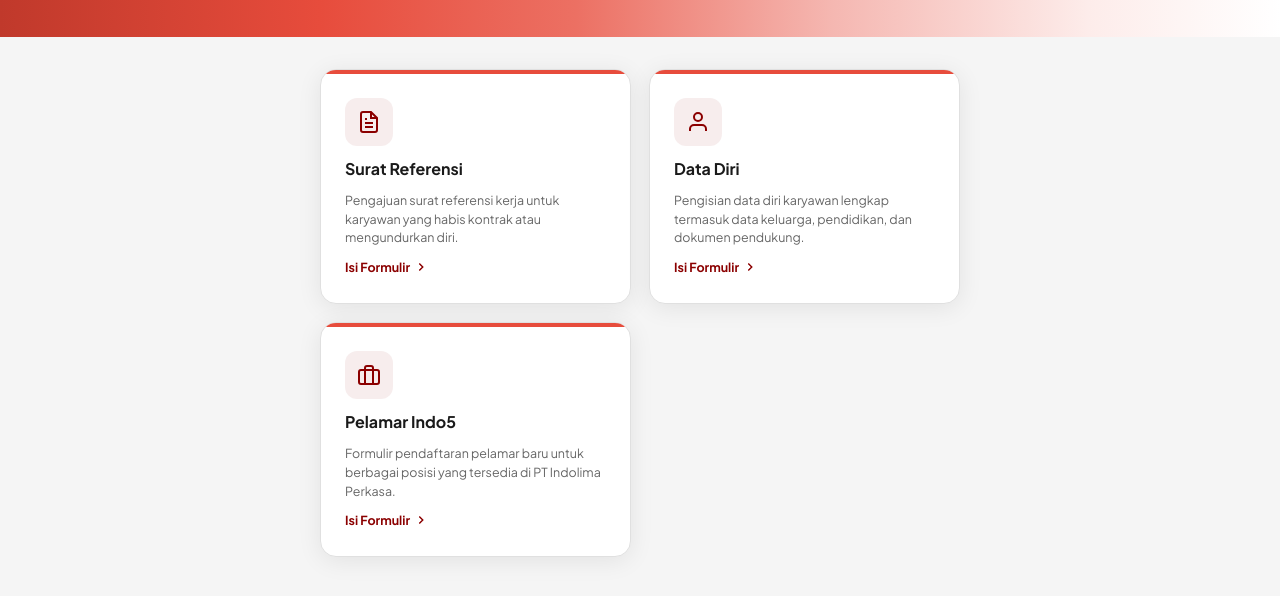
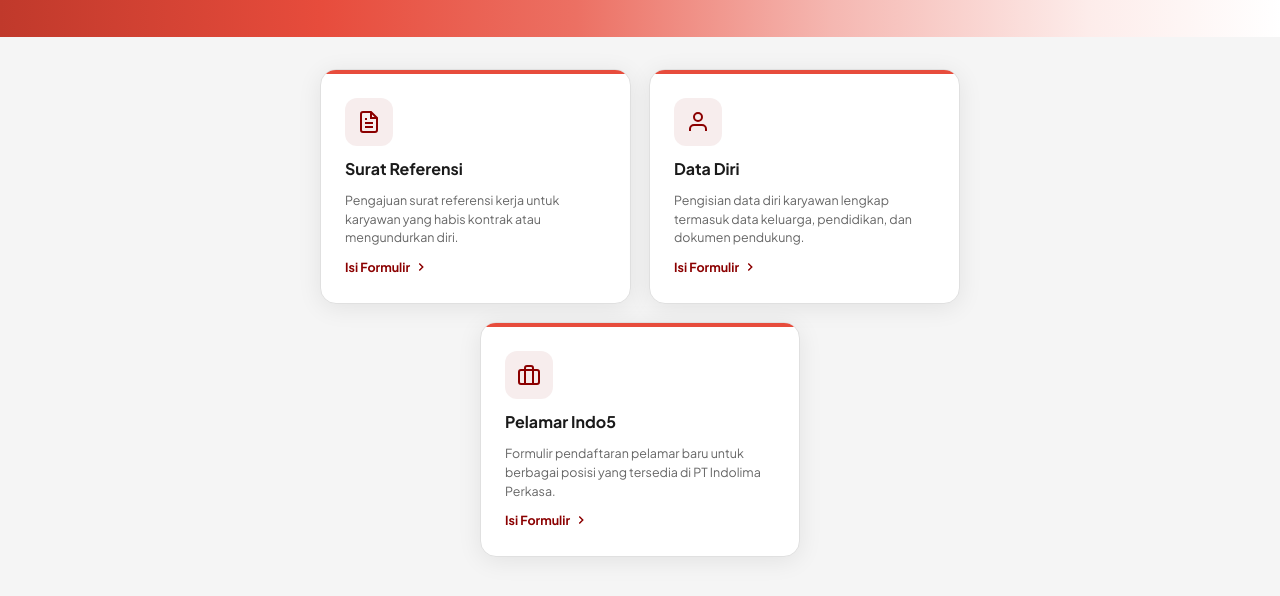
Before and after one commit to putralearn/indo5-v2, a plain HTML site: page dashboard.html in a window 1280 px wide. Shown: the part 228-824 px from the top of the page. Drawn offline with Linux system fonts and the light colour scheme.

Commit message:
Fix: layout card Pelamar Indo5 di tengah

```diff
--- a/dashboard.html
+++ b/dashboard.html
@@ -57,6 +57,14 @@
             .menu-grid {
                 grid-template-columns: 1fr;
             }
+        }
+
+        /* Card terakhir (Pelamar) di tengah */
+        .menu-grid .menu-card:last-child {
+            grid-column: 1 / -1;
+            max-width: 320px;
+            margin: 0 auto;
+            width: 100%;
         }
 
         .menu-card {
```
